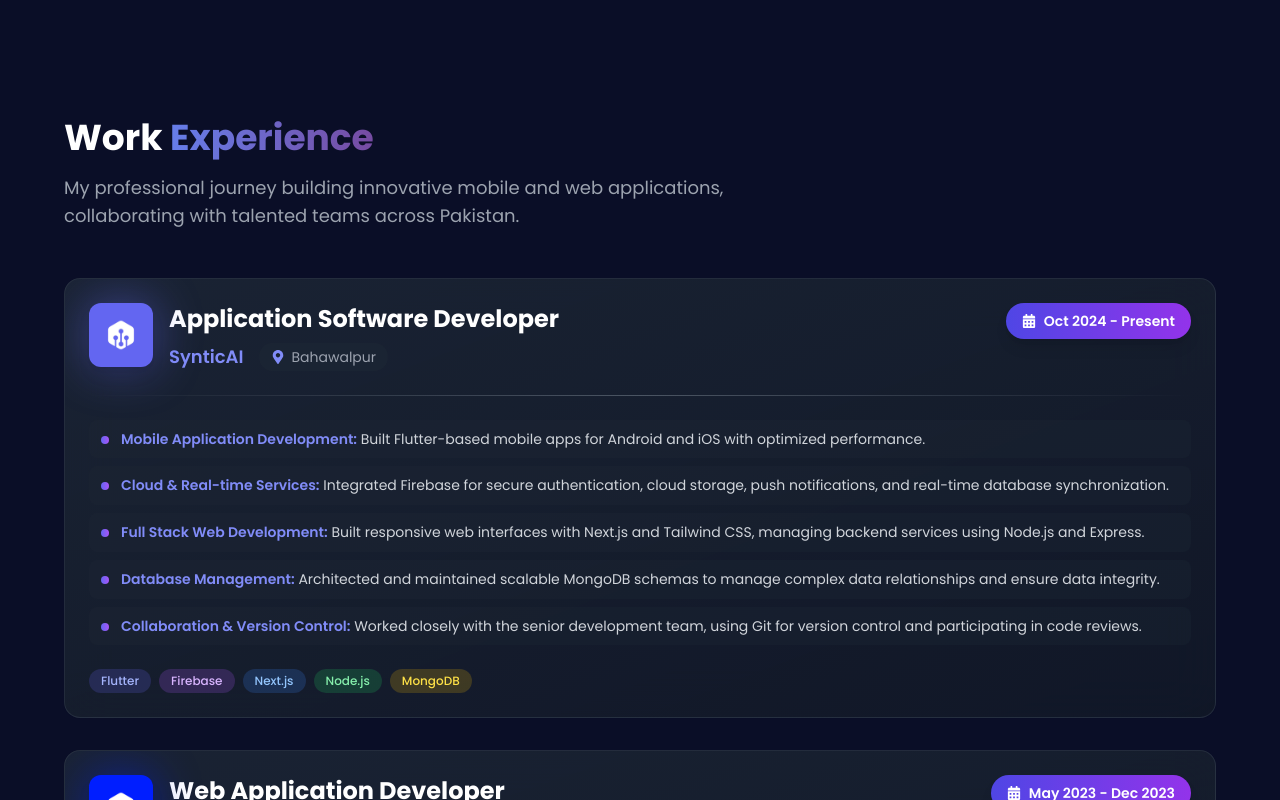
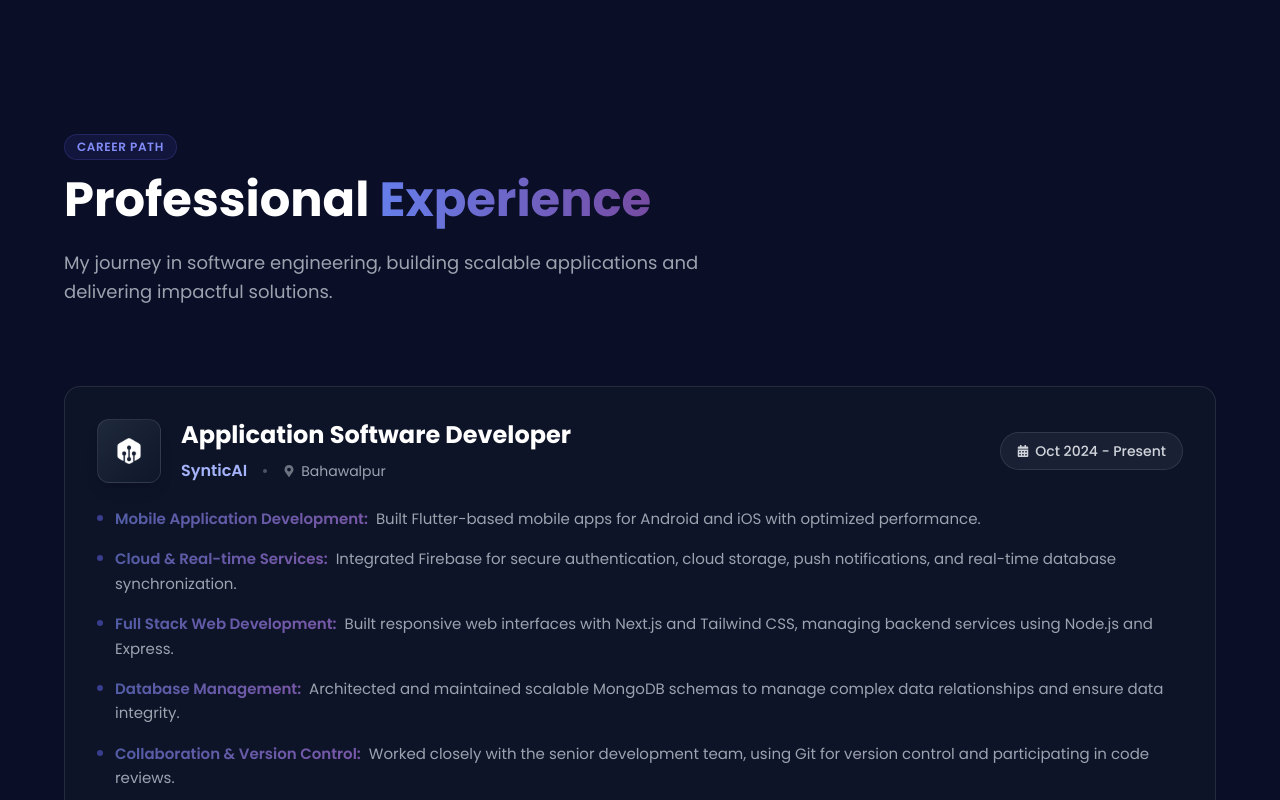
Before and after one commit to Umair-Amjad-Ali/portfolio_site, a React (Vite) app: page / in a window 1280 px wide. Shown: the part 1500-2300 px from the top of the page. Built offline with nearby package versions, Linux system fonts and the light colour scheme.

Commit message:
update experince

```diff
--- a/src/components/Experiences.jsx
+++ b/src/components/Experiences.jsx
@@ -1,121 +1,105 @@
 import React from "react";
 import { motion } from "framer-motion";
-import { FaMapMarkerAlt, FaCalendarAlt, FaCode, FaMobile, FaDatabase, FaCloud, FaGitAlt } from "react-icons/fa";
+import { FaMapMarkerAlt, FaCalendarAlt } from "react-icons/fa";
 
 import { experiences } from "../constants";
 
 const ExperienceCard = ({ experience, index }) => {
   return (
     <motion.div
-      initial={{ opacity: 0, y: 50 }}
+      initial={{ opacity: 0, y: 20 }}
       whileInView={{ opacity: 1, y: 0 }}
-      transition={{ duration: 0.6, delay: index * 0.2 }}
-      viewport={{ once: true }}
-      className="experience-card group mb-8"
+      transition={{ duration: 0.5, delay: index * 0.1 }}
+      viewport={{ once: true, margin: "-50px" }}
+      className="group relative"
     >
-      <div className="relative bg-gradient-to-br from-gray-800/80 to-gray-900/90 backdrop-blur-xl rounded-2xl p-6 border border-gray-700/50 group-hover:border-indigo-500/50 transition-all duration-500 overflow-hidden">
-        {/* Gradient overlay on hover */}
-        <div className="absolute inset-0 bg-gradient-to-br from-indigo-500/5 to-purple-500/5 opacity-0 group-hover:opacity-100 transition-opacity duration-500"></div>
+      <div className="absolute -inset-0.5 bg-gradient-to-r from-indigo-500 to-purple-600 rounded-2xl opacity-0 group-hover:opacity-20 transition duration-500 blur-lg"></div>
+      <div className="relative bg-slate-900/80 backdrop-blur-xl border border-white/10 rounded-2xl p-6 sm:p-8 hover:border-indigo-500/30 transition-all duration-300">
 
-        {/* Top glow effect */}
-        <div className="absolute top-0 left-1/2 -translate-x-1/2 w-1/2 h-1 bg-gradient-to-r from-transparent via-indigo-500 to-transparent opacity-0 group-hover:opacity-100 transition-opacity duration-500"></div>
-
-        {/* Header */}
-        <div className="relative flex flex-col md:flex-row md:items-start gap-4 mb-6">
-          {/* Company Icon with glow */}
-          <div className="relative">
+        {/* Header Section */}
+        <div className="flex flex-col md:flex-row md:items-start md:justify-between gap-5 mb-6">
+          <div className="flex items-start gap-5">
+            {/* Company Icon */}
+            <div className="relative shrink-0">
               <div
-              className="w-16 h-16 rounded-xl flex items-center justify-center shadow-lg relative z-10"
-              style={{ background: experience.iconBg }}
+                className="w-16 h-16 rounded-xl flex items-center justify-center shadow-lg bg-gradient-to-br from-slate-800 to-slate-900 border border-white/10 group-hover:scale-105 transition-transform duration-300"
               >
                 <img
                   src={experience.icon}
                   alt={experience.company_name}
-                className="w-10 h-10 object-contain"
+                  className="w-9 h-9 object-contain"
                 />
               </div>
-            {/* Glow behind icon */}
-            <div
-              className="absolute inset-0 rounded-xl blur-xl opacity-50"
-              style={{ background: experience.iconBg }}
-            ></div>
             </div>
 
-          {/* Title & Company Info */}
-          <div className="flex-1">
-            <h3 className="text-2xl font-bold text-white group-hover:text-indigo-300 transition-colors duration-300">
+            {/* Title & Info */}
+            <div>
+              <h3 className="text-xl md:text-2xl font-bold text-white mb-2 group-hover:text-indigo-400 transition-colors">
                 {experience.title}
               </h3>
-            <div className="flex flex-wrap items-center gap-4 mt-2">
-              <span className="text-indigo-400 font-semibold text-lg">
+              <div className="flex flex-col sm:flex-row sm:items-center gap-2 sm:gap-4 text-sm">
+                <span className="text-indigo-300 font-semibold text-base">
                   {experience.company_name}
                 </span>
-              {experience.location && (
-                <span className="flex items-center gap-1.5 text-gray-400 text-sm bg-gray-800/50 px-3 py-1 rounded-full">
-                  <FaMapMarkerAlt className="text-indigo-400" />
+                <span className="hidden sm:block w-1 h-1 bg-gray-600 rounded-full"></span>
+                <span className="flex items-center gap-1.5 text-gray-400">
+                  <FaMapMarkerAlt size={12} className="text-gray-500" />
                   {experience.location}
                 </span>
-              )}
+              </div>
             </div>
           </div>
 
           {/* Date Badge */}
-          <div className="flex items-center gap-2 bg-gradient-to-r from-indigo-600 to-purple-600 text-white px-4 py-2 rounded-full text-sm font-semibold shadow-lg">
-            <FaCalendarAlt />
+          <div className="shrink-0 self-start md:self-center">
+            <span className="inline-flex items-center gap-1.5 px-4 py-2 bg-white/5 border border-white/10 rounded-full text-sm font-medium text-gray-300 whitespace-nowrap group-hover:bg-indigo-500/10 group-hover:border-indigo-500/20 group-hover:text-indigo-300 transition-colors duration-300">
+              <FaCalendarAlt size={12} />
               {experience.date}
+            </span>
           </div>
         </div>
 
-        {/* Divider */}
-        <div className="h-px bg-gradient-to-r from-transparent via-gray-600 to-transparent mb-6"></div>
-
-        {/* Points Grid */}
-        <div className="relative grid gap-2">
-          {experience.points.map((point, pointIndex) => {
-            const [title, ...descParts] = point.split(":");
-            const description = descParts.join(":");
+        {/* Content Points */}
+        <ul className="space-y-4 mb-6">
+          {experience.points.map((point, i) => {
+            const hasColon = point.includes(':');
+            const parts = hasColon ? point.split(':') : [point];
+            const title = hasColon ? parts[0] + ':' : '';
+            const description = hasColon ? parts.slice(1).join(':') : point;
 
             return (
-              <motion.div
-                key={pointIndex}
-                initial={{ opacity: 0, x: -20 }}
-                whileInView={{ opacity: 1, x: 0 }}
-                transition={{ duration: 0.4, delay: 0.1 + pointIndex * 0.1 }}
-                viewport={{ once: true }}
-                className="flex items-start gap-3 py-2 px-3 rounded-lg bg-gray-800/30 hover:bg-gray-800/50 transition-colors duration-300"
-              >
-                <div className="w-2 h-2 mt-2 bg-gradient-to-r from-indigo-500 to-purple-500 rounded-full flex-shrink-0"></div>
-                <div className="text-sm leading-relaxed">
-                  {description ? (
-                    <>
-                      <span className="text-indigo-400 font-semibold">{title}:</span>
-                      <span className="text-gray-300">{description}</span>
-                    </>
-                  ) : (
-                    <span className="text-gray-300">{point}</span>
+              <li key={i} className="flex items-start gap-3 text-gray-400 leading-relaxed text-[15px]">
+                <span className="mt-2 w-1.5 h-1.5 rounded-full bg-indigo-500/50 shrink-0 group-hover:bg-indigo-400 transition-colors"></span>
+                <span>
+                  {hasColon && (
+                    <span className="font-semibold text-transparent bg-clip-text bg-gradient-to-r from-indigo-400 to-purple-400 animate-pulse mr-1">
+                      {title}
+                    </span>
                   )}
-                </div>
-              </motion.div>
+                  {description}
+                </span>
+              </li>
             );
           })}
-        </div>
+        </ul>
 
-        {/* Tech tags */}
-        <div className="mt-6 flex flex-wrap gap-2">
+        {/* Tech Stack Tags */}
+        <div className="flex flex-wrap gap-2 pt-4 border-t border-white/5">
           {experience.company_name === "SynticAI" ? (
             <>
-              <span className="px-3 py-1 bg-indigo-500/20 text-indigo-300 rounded-full text-xs font-medium">Flutter</span>
-              <span className="px-3 py-1 bg-purple-500/20 text-purple-300 rounded-full text-xs font-medium">Firebase</span>
-              <span className="px-3 py-1 bg-blue-500/20 text-blue-300 rounded-full text-xs font-medium">Next.js</span>
-              <span className="px-3 py-1 bg-green-500/20 text-green-300 rounded-full text-xs font-medium">Node.js</span>
-              <span className="px-3 py-1 bg-yellow-500/20 text-yellow-300 rounded-full text-xs font-medium">MongoDB</span>
+              {["Flutter", "Firebase", "Next.js", "Node.js", "MongoDB"].map((tech, i) => (
+                <span key={i} className="px-3 py-1 bg-indigo-500/10 border border-indigo-500/20 rounded-full text-xs font-medium text-indigo-300 hover:bg-indigo-500/20 transition-colors">
+                  {tech}
+                </span>
+              ))}
             </>
           ) : (
             <>
-              <span className="px-3 py-1 bg-blue-500/20 text-blue-300 rounded-full text-xs font-medium">React.js</span>
-              <span className="px-3 py-1 bg-indigo-500/20 text-indigo-300 rounded-full text-xs font-medium">Next.js</span>
-              <span className="px-3 py-1 bg-cyan-500/20 text-cyan-300 rounded-full text-xs font-medium">Tailwind CSS</span>
-              <span className="px-3 py-1 bg-purple-500/20 text-purple-300 rounded-full text-xs font-medium">Figma</span>
+              {["React.js", "Next.js", "Tailwind CSS", "Figma"].map((tech, i) => (
+                <span key={i} className="px-3 py-1 bg-purple-500/10 border border-purple-500/20 rounded-full text-xs font-medium text-purple-300 hover:bg-purple-500/20 transition-colors">
+                  {tech}
+                </span>
+              ))}
             </>
           )}
         </div>
@@ -127,28 +111,34 @@
 const Experiences = () => {
   return (
     <section
-      className="paddingX max-w-7xl mx-auto mb-16 dark-background py-20"
+      className="paddingX max-w-7xl mx-auto py-24 relative"
       id="experience"
     >
+      {/* Background Ambience */}
+      <div className="absolute top-40 right-0 w-96 h-96 bg-indigo-900/20 rounded-full blur-3xl -z-10 pointer-events-none" />
+      <div className="absolute bottom-40 left-0 w-72 h-72 bg-purple-900/10 rounded-full blur-3xl -z-10 pointer-events-none" />
+
       {/* Section Header */}
       <motion.div
         initial={{ opacity: 0, y: 20 }}
         whileInView={{ opacity: 1, y: 0 }}
         transition={{ duration: 0.6 }}
         viewport={{ once: true }}
-        className="mb-12"
+        className="mb-20 text-left"
       >
-        <h2 className="text-4xl font-bold text-white mb-4">
-          Work <span className="gradient-text-vibrant">Experience</span>
+        <div className="inline-block px-3 py-1 mb-4 text-xs font-semibold tracking-wider text-indigo-400 uppercase bg-indigo-500/10 rounded-full border border-indigo-500/20">
+          Career Path
+        </div>
+        <h2 className="text-4xl md:text-5xl font-bold text-white mb-6">
+          Professional <span className="gradient-text-vibrant">Experience</span>
         </h2>
-        <p className="text-gray-400 text-lg max-w-2xl">
-          My professional journey building innovative mobile and web applications,
-          collaborating with talented teams across Pakistan.
+        <p className="text-gray-400 text-lg max-w-2xl leading-relaxed">
+          My journey in software engineering, building scalable applications and delivering impactful solutions.
         </p>
       </motion.div>
 
-      {/* Experience Cards */}
-      <div>
+      {/* Card Grid/List Container */}
+      <div className="flex flex-col gap-8 md:gap-12 relative z-10">
         {experiences.map((experience, index) => (
           <ExperienceCard key={index} experience={experience} index={index} />
         ))}
```
Lines whose indentation alone changed are shown as unchanged.
